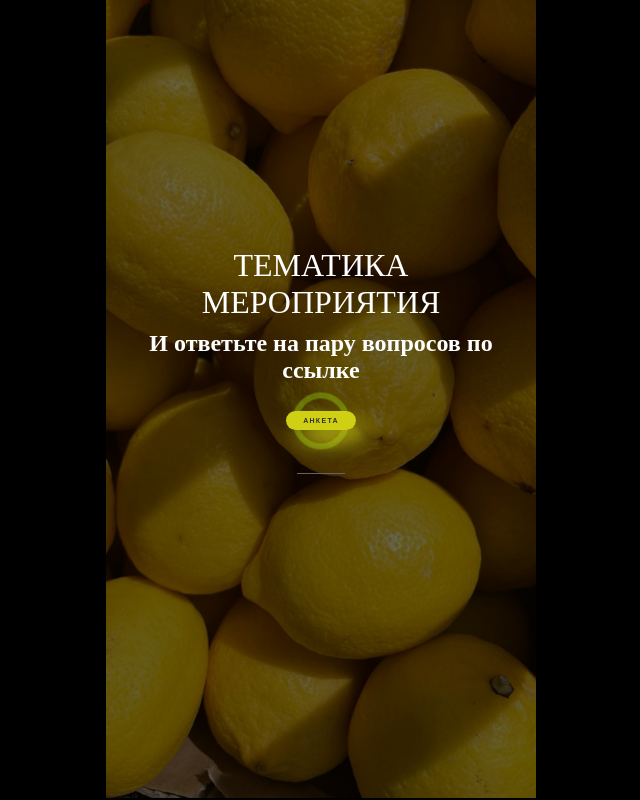
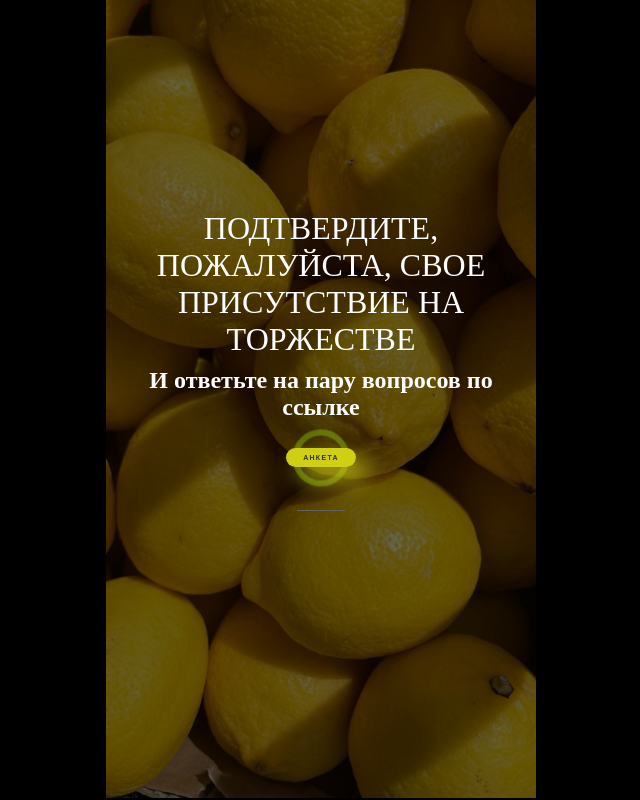
Before and after one commit to GavTv/michl, a website: page first/index.html in a window 1280 px wide. Shown: the part 4008-4808 px from the top of the page, without its empty margins (319-959 px from the left). Drawn offline with nearby package versions, Linux system fonts and the light colour scheme.

Commit message:
start1.6

```diff
--- a/first/index.html
+++ b/first/index.html
@@ -122,7 +122,9 @@
           ></figure>
           <header class="mast__header js-clippy">
             <h5 class="mast__pretitle">
-Тематика мероприятия
+              Подтвердите, пожалуйста, свое присутствие на торжестве
+
+
 
             </h5>
             <h2 class="mast__title3">
```
Also changed, not shown: first/фотки/bg1.jpg, first/фотки/bg5.jpg.
